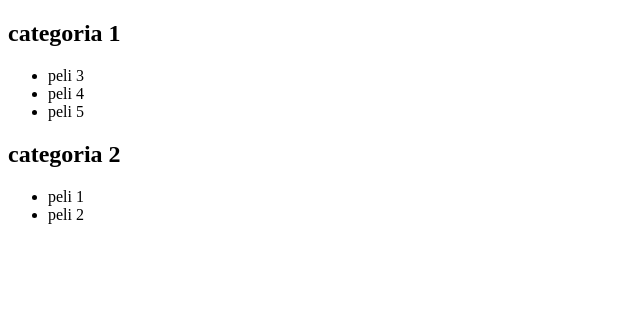
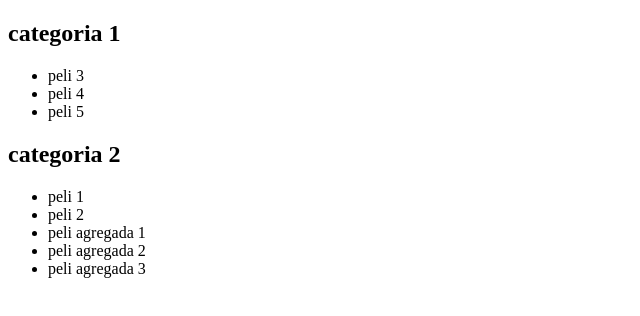
Before and after one commit to CelesteSelena2022/Modulo-3, a plain HTML site: page index.html in a window 1280 px wide. Shown: the whole page, without its empty margins (0-640 px from the left). Drawn offline with Linux system fonts and the light colour scheme.

Commit message:
agrego pelis y elimino archivo estreno por poca demanda

```diff
--- a/index.html
+++ b/index.html
@@ -33,6 +33,15 @@
             <li>
                 peli 2
             </li>
+            <li>
+                peli agregada 1
+            </li>
+            <li>
+                peli agregada 2
+            </li>
+            <li>
+                peli agregada 3
+            </li>
         </ul>
     </section>
 </body>
```
Also changed, not shown: estenos.txt (deleted).
